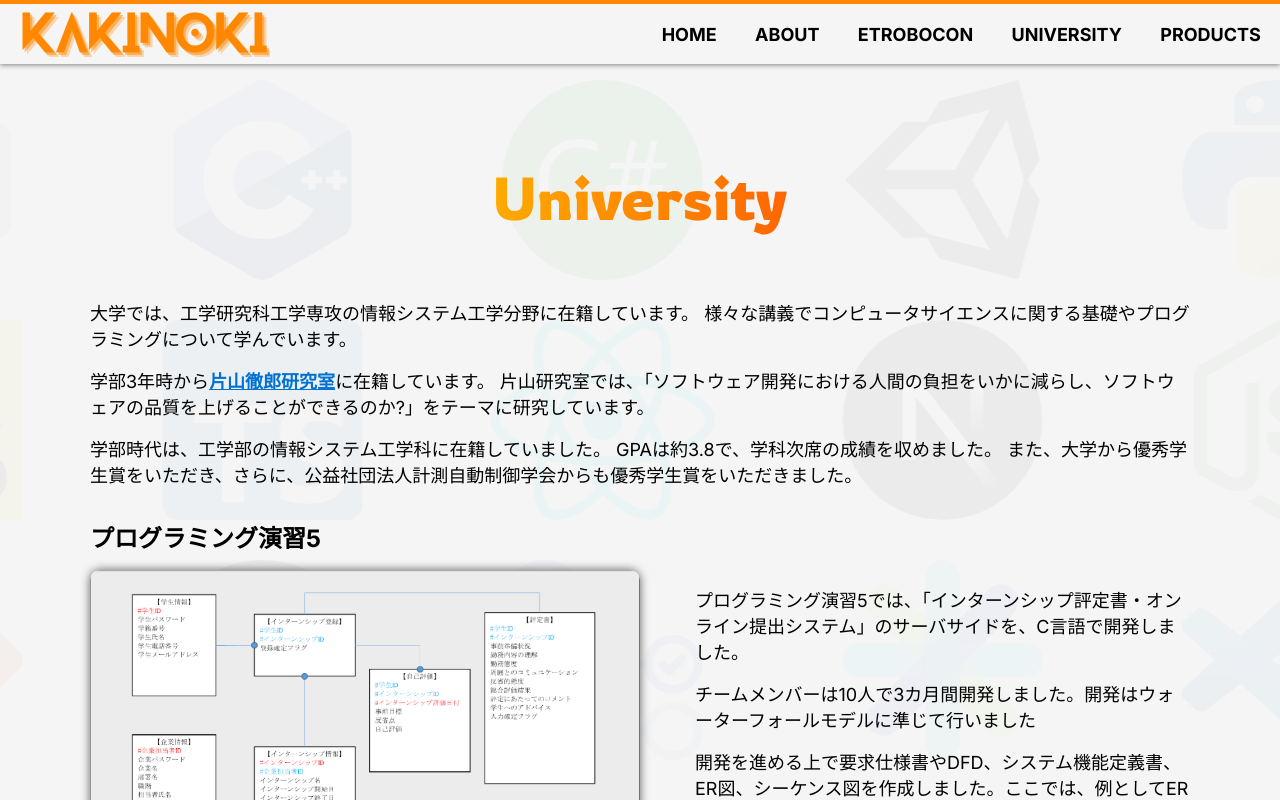
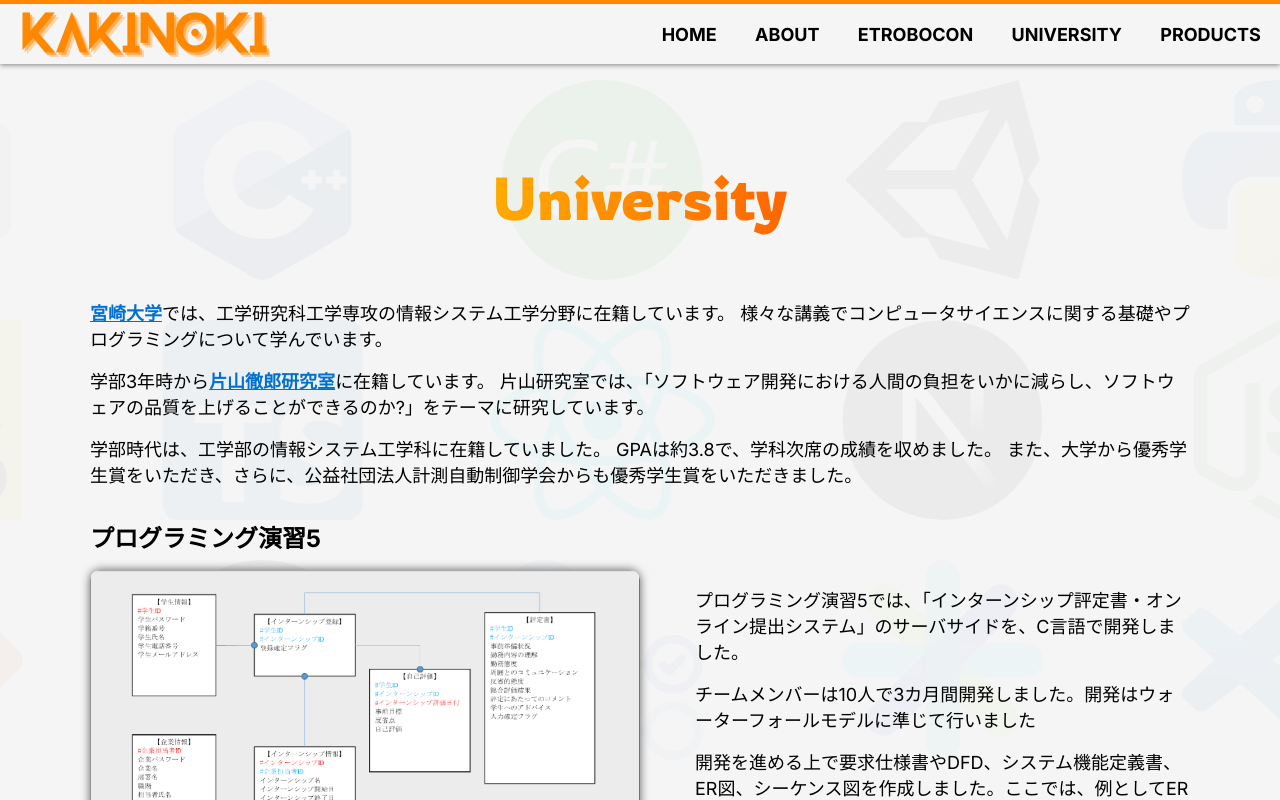
Before and after one commit to KakinokiKanta/about-kakinoki, a Next.js app: page /university in a window 1280 px wide. Shown: the top 800 px of the page. Built offline with nearby package versions, Linux system fonts and the light colour scheme; a web font is replaced by a local one.

Commit message:
update: リンクの埋め込み

```diff
--- a/src/app/university/_components/MiyazakiUni/index.tsx
+++ b/src/app/university/_components/MiyazakiUni/index.tsx
@@ -36,7 +36,14 @@ export const MiyazakiUni = () => {
       </div>
       <div>
         <p>
-          大学では、工学研究科工学専攻の情報システム工学分野に在籍しています。
+          <a
+            href="https://www.miyazaki-u.ac.jp/"
+            target="_blank"
+            rel="noopener noreferrer"
+          >
+            宮崎大学
+          </a>
+          では、工学研究科工学専攻の情報システム工学分野に在籍しています。
           様々な講義でコンピュータサイエンスに関する基礎やプログラミングについて学んでいます。
         </p>
         <p>
```
